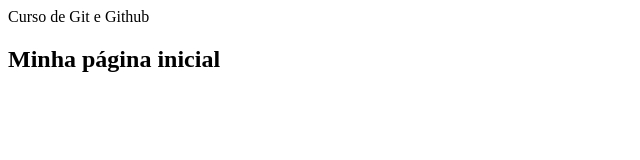
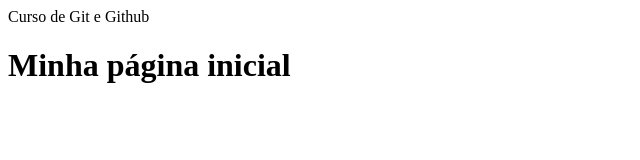
Before and after one commit to thomazsaulo/projeto-curso-git, a plain HTML site: page index.html in a window 1280 px wide. Shown: the whole page, without its empty margins (0-640 px from the left). Drawn offline with Linux system fonts and the light colour scheme.

```diff
--- a/index.html
+++ b/index.html
@@ -6,6 +6,6 @@
     <title></title>Curso de Git e Github</title>
 </head>
 <body>
-    <h2>Minha página inicial</h2>
+    <h1>Minha página inicial</h1>
 </body>
 </html>
```
